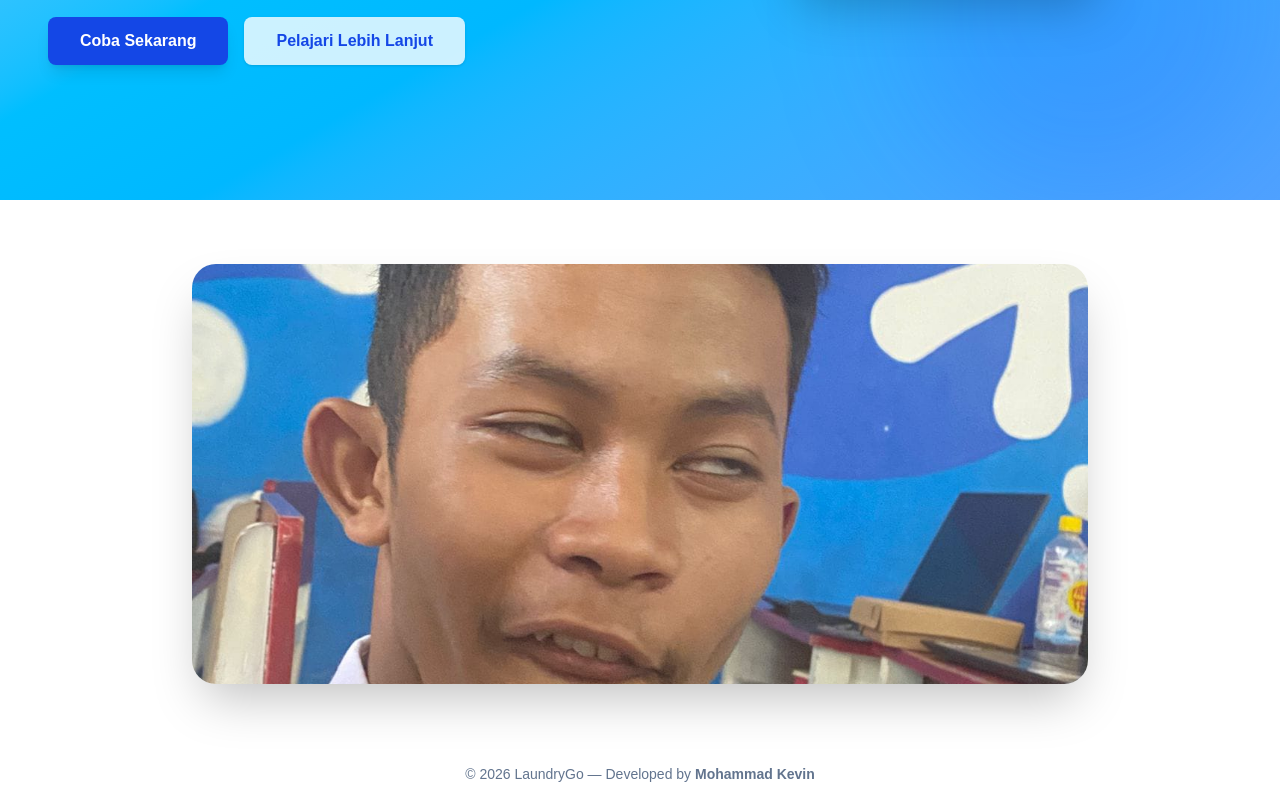
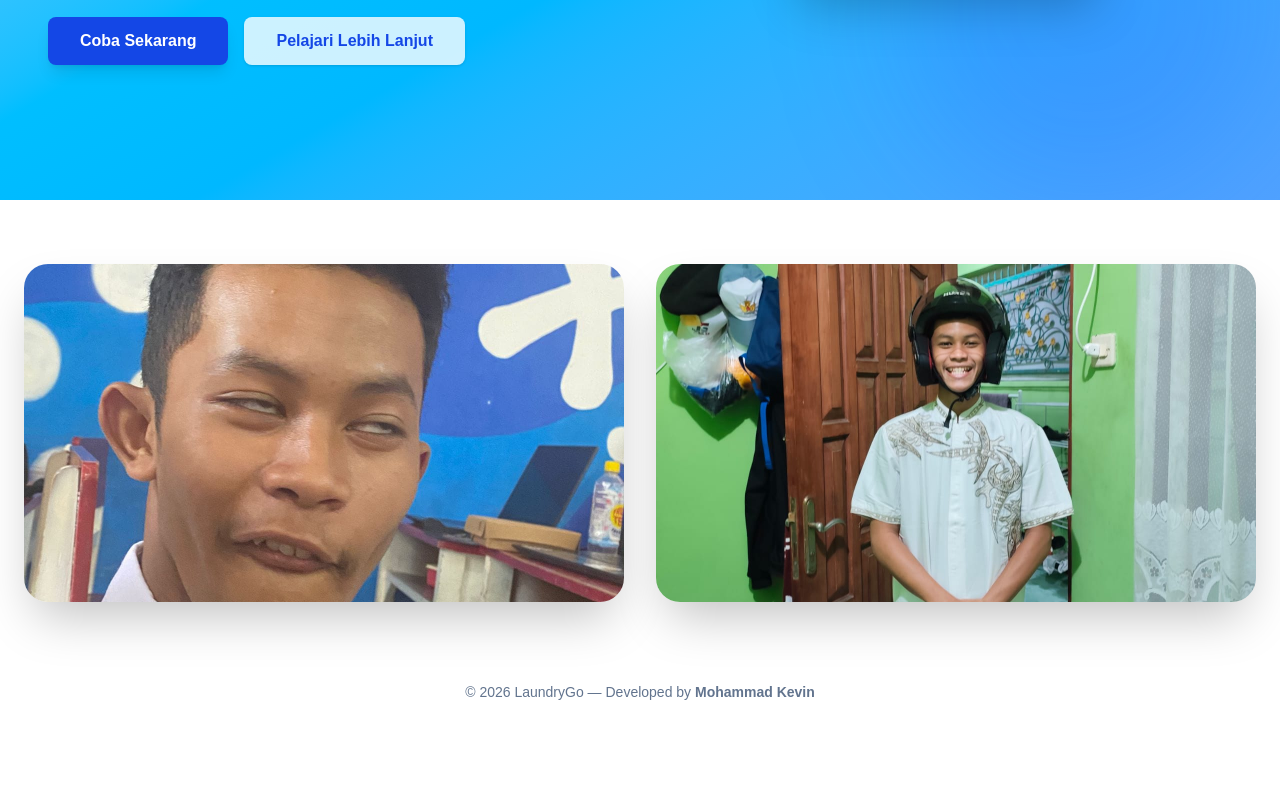
Before and after one commit to MohammadKevin/LaundryGo, a Next.js app: page / in a window 1280 px wide. Shown: the part 600-1400 px from the top of the page. After the commit the page ends 1318 px from the top, so only its background shows below. Built offline with nearby package versions, Linux system fonts and the light colour scheme.

Commit message:
add new picture

```diff
--- a/src/app/page.tsx
+++ b/src/app/page.tsx
@@ -60,15 +60,28 @@
       </section>
 
       <section className="bg-white py-16">
-        <div className="container mx-auto px-6 flex justify-center">
-          <div className="relative w-full max-w-4xl h-[300px] md:h-[420px] rounded-3xl overflow-hidden shadow-2xl">
+        <div className="container mx-auto px-6">
+          <div className="grid grid-cols-1 md:grid-cols-2 gap-8">
+
+            <div className="relative w-full aspect-video rounded-3xl overflow-hidden shadow-2xl">
               <Image
                 src="/nendra.jpeg"
-              alt="LaundryGo Preview"
+                alt="LaundryGo Preview 1"
                 fill
                 className="object-cover"
                 priority
               />
+            </div>
+
+            <div className="relative w-full aspect-video rounded-3xl overflow-hidden shadow-2xl">
+              <Image
+                src="/nendra1.jpeg"
+                alt="LaundryGo Preview 2"
+                fill
+                className="object-cover"
+              />
+            </div>
+
           </div>
         </div>
       </section>
```
Also changed, not shown: public/nendra1.jpeg (added). Lines whose indentation alone changed are shown as unchanged.
